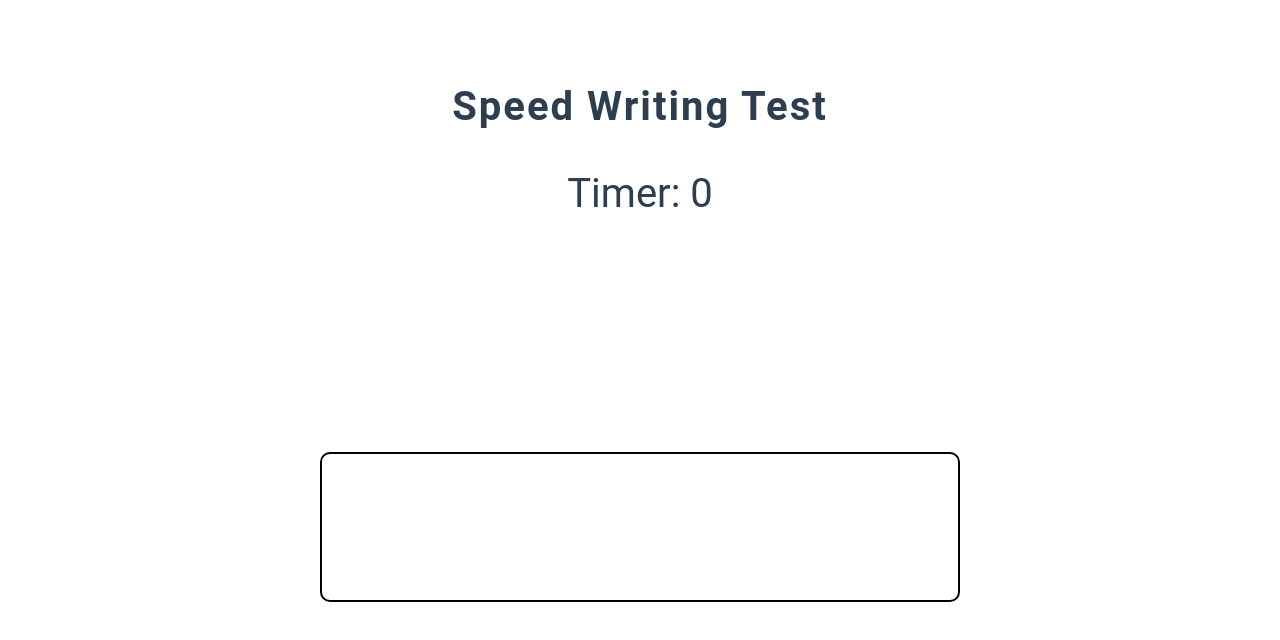
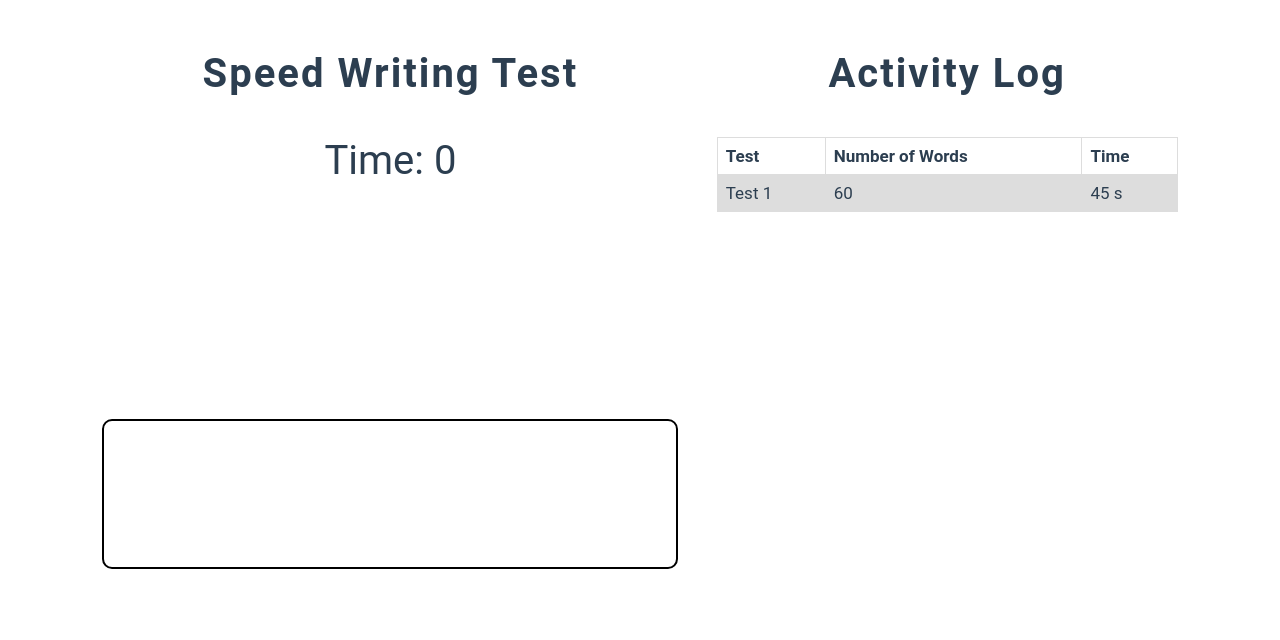
Before and after one commit to alexandre-soares/speed-writing-vuejs, a Vue app: page / in a window 1280 px wide. Shown: the top 640 px of the page. Built offline with nearby package versions, Linux system fonts and the light colour scheme; no server answers.

Commit message:
adding log activity and count words

```diff
--- a/src/App.vue
+++ b/src/App.vue
@@ -28,12 +28,14 @@ export default {
   padding: 0;
 }
 
-body {
+#app {
   display: flex;
-  flex-direction: column;
-  align-items: center;
+  flex-direction: row;
+  align-items: flex-start;
   justify-content: space-evenly;
   min-height: 100vh;
+  width: 90vw;
+  margin: 5rem auto 0;
   font-family: "Roboto", sans-serif;
 }
 
--- a/src/components/SpeedWriting.vue
+++ b/src/components/SpeedWriting.vue
@@ -1,7 +1,7 @@
 <template>
   <div class="speed-writing">
     <h1>Speed Writing Test</h1>
-    <div class="timer">Timer: {{ this.timer }}</div>
+    <div class="timer">Time: {{ this.timer }}</div>
     <div class="container">
       <div class="quote-display" ref="quoteDisplay"></div>
       <textarea
@@ -12,6 +12,21 @@
       ></textarea>
     </div>
   </div>
+  <div class="log">
+    <h1>Activity Log</h1>
+    <table>
+      <tr>
+        <th>Test</th>
+        <th>Number of Words</th>
+        <th>Time</th>
+      </tr>
+      <tr v-for="(log, index) in logs" :key="index">
+        <td>{{ log.test }}</td>
+        <td>{{ log.numberWords }}</td>
+        <td>{{ log.time }} s</td>
+      </tr>
+    </table>
+  </div>
 </template>
 
 <script>
@@ -19,9 +34,19 @@ export default {
   data() {
     return {
       API_URL: "http://api.quotable.io/random",
+      launchTimer: false,
       quoteInput: null,
       timer: 0,
-      startTime: null
+      index: 1,
+      startTime: null,
+      logs: [
+        {
+          test: "Test 1",
+          numberWords: 60,
+          time: 45
+        }
+      ],
+      words: null
     };
   },
   mounted() {
@@ -35,6 +60,7 @@ export default {
     },
     async renderNewQuote() {
       const quote = await this.getRandomQuote();
+      this.wordCounter(quote);
       this.$refs.quoteDisplay.innerHTML = "";
       quote.split("").forEach(character => {
         const characterSpan = document.createElement("span");
@@ -42,8 +68,14 @@ export default {
         this.$refs.quoteDisplay.appendChild(characterSpan);
       });
       this.quoteInput = null;
+      console.log(this.words);
 
-      this.startTimer();
+      if (this.launchTimer) {
+        this.startTimer();
+      }
+    },
+    wordCounter(str) {
+      return (this.words = str.split(" ").length);
     },
     checkCharacter() {
       const arrayQuote = this.$refs.quoteDisplay.querySelectorAll("span");
@@ -67,6 +99,13 @@ export default {
       });
 
       if (correct) {
+        const result = {
+          test: `Test ${this.index++}`,
+          numberWords: this.words,
+          time: this.timer
+        };
+        this.logs.push(result);
+
         this.renderNewQuote();
         this.timer = 0;
       }
@@ -76,16 +115,25 @@ export default {
       console.log(`start time is ${this.startTime}`);
       setInterval(() => {
         this.timer = this.getTimerTime();
-      }, 1000);
+      }, 100);
     },
     getTimerTime() {
-      return Math.floor((new Date() - this.startTime) / 1000);
+      return ((new Date() - this.startTime) / 1000).toFixed(3);
     }
   }
 };
 </script>
 
 <style>
+.speed-writing {
+  flex: 0 0 50%;
+  text-align: center;
+}
+
+.log {
+  flex: 0 0 40%;
+}
+
 h1 {
   letter-spacing: 2px;
   margin-bottom: 4rem;
@@ -94,7 +142,6 @@ h1 {
 
 .container {
   height: 70vh;
-  width: 50vw;
   display: flex;
   flex-direction: column;
   align-items: center;
@@ -135,4 +182,21 @@ h1 {
   color: red;
   text-decoration: line-through;
 }
+
+table {
+  border-collapse: collapse;
+  width: 100%;
+  font-size: 1.7rem;
+}
+
+td,
+th {
+  border: 1px solid #dddddd;
+  text-align: left;
+  padding: 8px;
+}
+
+tr:nth-child(even) {
+  background-color: #dddddd;
+}
 </style>
```
